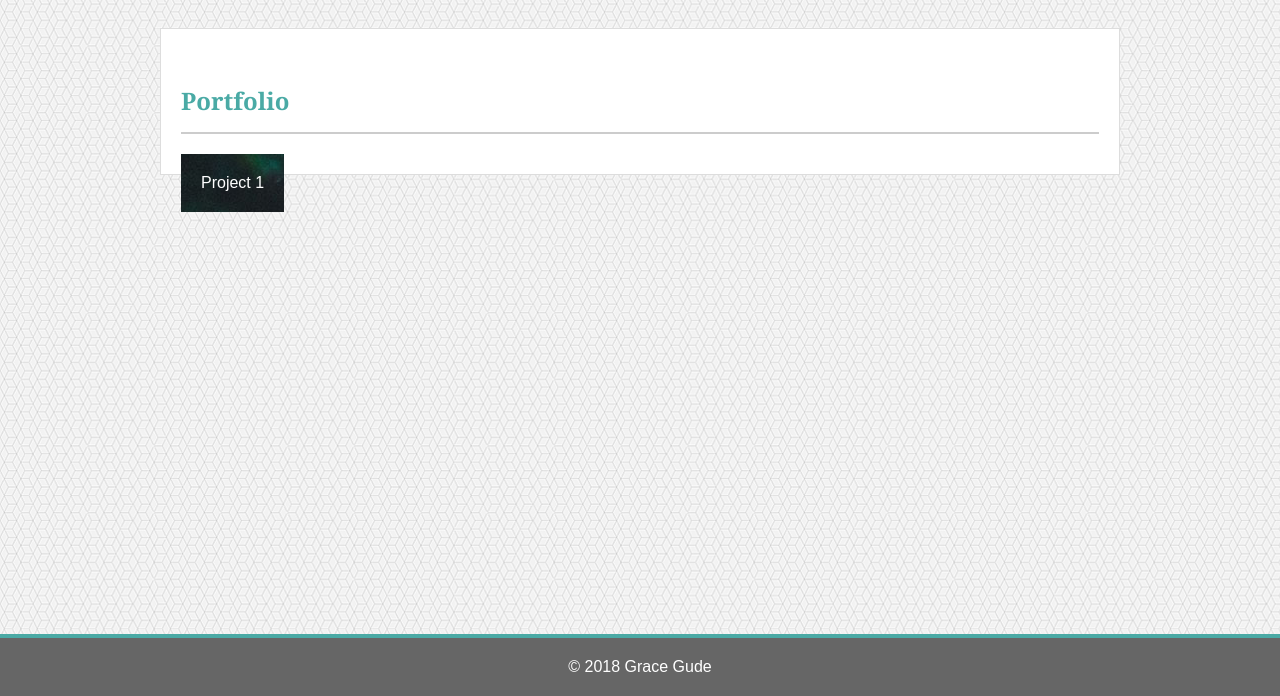
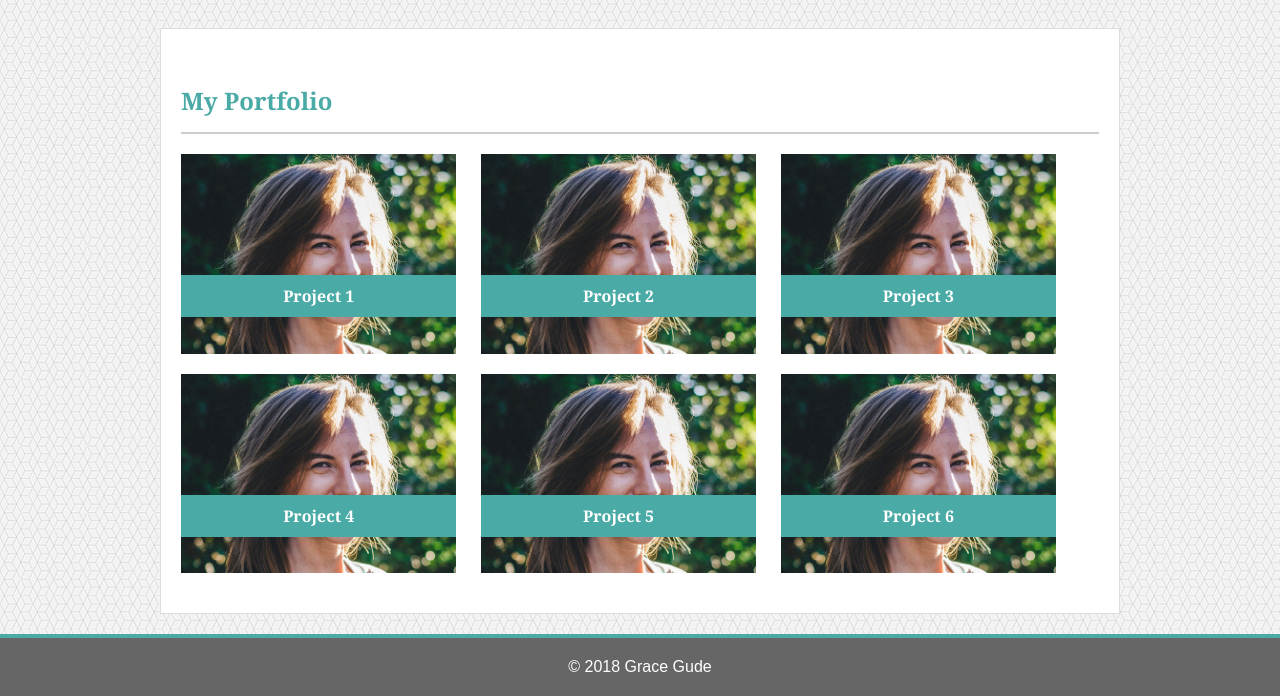
Before and after one commit to mggude/Basic-Portfolio, a plain HTML site: page portfolio.html in a window 1280 px wide. Shown: the part 104-800 px from the top of the page. Drawn offline with Linux system fonts and the light colour scheme.

Commit message:
Adding new files

```diff
--- a/assets/css/style.css
+++ b/assets/css/style.css
@@ -29,6 +29,13 @@ h1 {
     padding: 20px;
     font-size: 30px;
     margin-bottom: 0;
+}
+
+h4 {
+    color: white;
+    background: #4aaaa5;
+    text-align: center;
+    padding: 10px;
 }
 
 .wrapper {
@@ -97,6 +104,7 @@ textarea {
     width: 100%;
     margin: 10px 0;
     display: inline-block;
+    border-color: #ccc;
 }
 
 .Submit {
@@ -108,14 +116,59 @@ textarea {
     cursor: pointer;
 }
 
-.project1 {
+.portfolio-item {
+    background-color: #4aaaa5;
+    position: relative;
+    width: 30%;
+    margin: 0 20px 20px 0;
+    display: inline-block;
+    padding: 100px 0 15px 0;
+}
+
+#project1 {
+    background: url("../images/Grace-5.jpg");
+    background-size: cover;
+    background-repeat: no-repeat;
+}
+
+#project2 {
+    background: url("../images/Grace-5.jpg");
+    background-size: cover;
+    background-repeat: no-repeat;
+}
+
+#project3 {
+    background: url("../images/Grace-5.jpg");
+    background-size: cover;
+    background-repeat: no-repeat;
+}
+
+#project4 {
+    background: url("../images/Grace-5.jpg");
+    background-size: cover;
+    background-repeat: no-repeat;
+}
+
+#project5 {
+    background: url("../images/Grace-5.jpg");
+    background-size: cover;
+    background-repeat: no-repeat;
+}
+
+#project6 {
+    background: url("../images/Grace-5.jpg");
+    background-size: cover;
+    background-repeat: no-repeat;
+}
+
+/* .project1 {
     background: url(../images/Grace-5.jpg);
     float: left;
     padding: 20px;
     margin-bottom: 20px;
     color: #fff;
     background-color: #4aaaa5;
-}
+} */
 
 #Box {
     background-color: #fff;
--- a/portfolio.html
+++ b/portfolio.html
@@ -23,13 +23,30 @@
 
     <div class="wrapper">
         <section id="Box">
-            <h2>Portfolio</h2>
-            <div class="project1">
-                Project 1
+            <h2>My Portfolio</h2>
+
+            <div class="portfolio-item" id="project1">
+               <h4>Project 1</h4>
             </div>
-        </section>
+            <div class="portfolio-item" id="project2">
+                <h4>Project 2</h4>
+             </div>
+             <div class="portfolio-item" id="project3">
+                <h4>Project 3</h4>
+             </div>
+             <div class="portfolio-item" id="project4">
+                <h4>Project 4</h4>
+             </div>
+             <div class="portfolio-item" id="project5">
+                <h4>Project 5</h4>
+             </div>
+             <div class="portfolio-item" id="project6">
+                <h4>Project 6</h4>
+             </div>
 
+            </section>
     </div>
+
     <div class="clearfix">
         <footer>
             &copy; 2018 Grace Gude
```
Also changed, not shown: index.html (+1 -1 lines).
